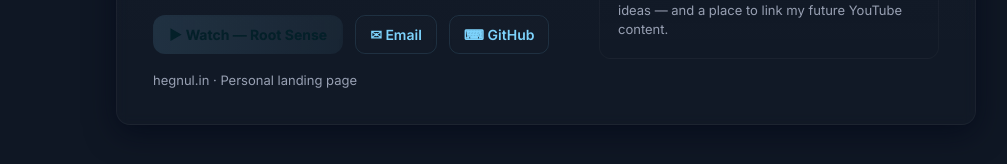
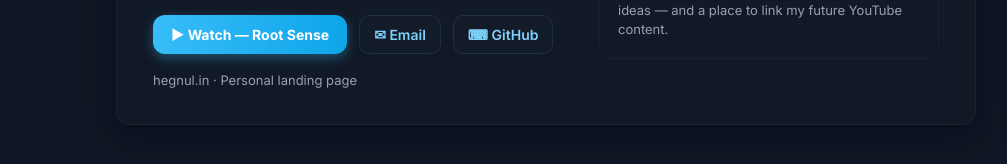
Before and after one commit to habc0d3r/hengul-site, a plain HTML site: page index.html in a window 1280 px wide. Shown: the part 446-610 px from the top of the page, without its empty margins (94-1101 px from the left). Drawn offline with Linux system fonts and the light colour scheme.

Commit message:
Update index.html

```diff
--- a/index.html
+++ b/index.html
@@ -100,14 +100,20 @@
       backdrop-filter: blur(4px);
     }
     .btn:hover{ transform:translateY(-4px); box-shadow:0 8px 20px rgba(125,211,252,0.06); background: rgba(125,211,252,0.03)}
-    .btn--primary{
-      background: linear-gradient(90deg, rgba(125,211,252,0.12), rgba(125,211,252,0.06));
-      color: #062a36;
+    .btn--primary {
+      background: linear-gradient(90deg, #38bdf8, #0ea5e9); /* brighter cyan-blue */
+      color: #ffffff;  /* white text for contrast */
       border: none;
-      padding:10px 16px;
-      font-weight:700;
-      border-radius:12px;
-      color: #042029;
+      padding: 10px 18px;
+      font-weight: 700;
+      border-radius: 12px;
+      box-shadow: 0 4px 12px rgba(56, 189, 248, 0.35);
+      transition: transform .18s ease, box-shadow .18s ease;
+    }
+
+    .btn--primary:hover {
+      transform: translateY(-3px);
+      box-shadow: 0 8px 20px rgba(56, 189, 248, 0.5);
     }
 
     /* Right column - profile card */
```
